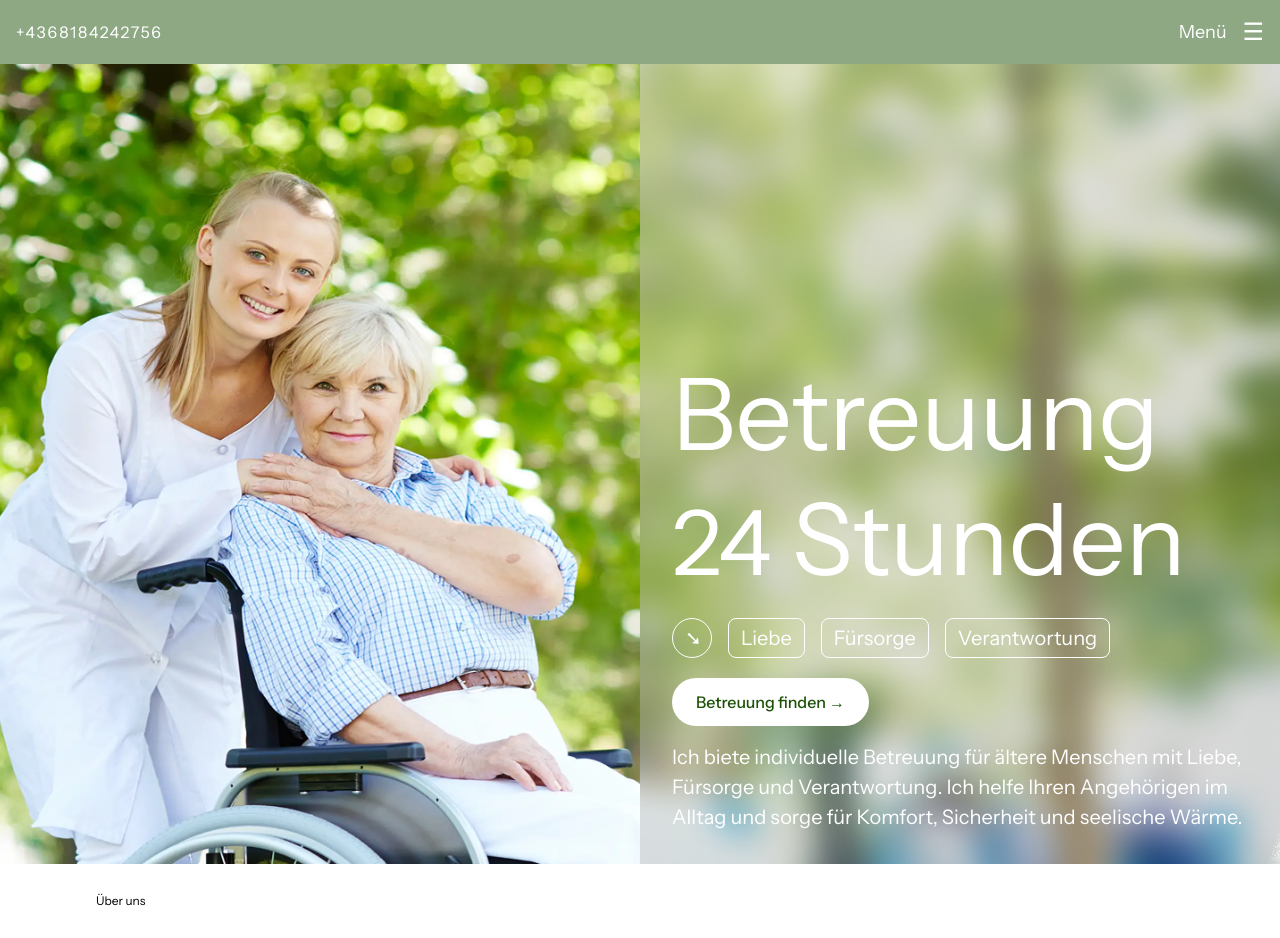
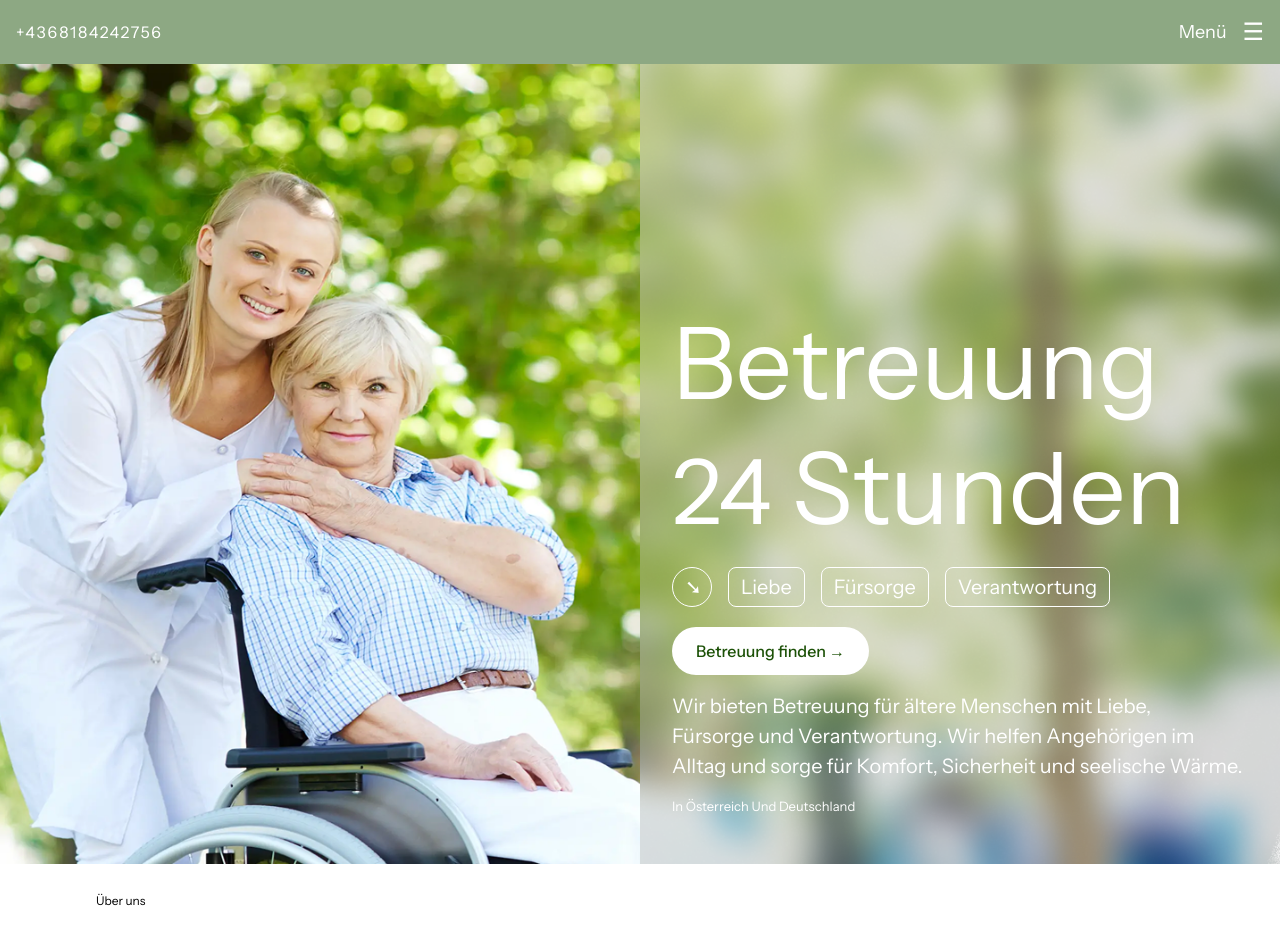
Before and after one commit to Chornei-Olha/Space-of-Mental-Balance, a Next.js app: page / in a window 1280 px wide. Shown: the top 938 px of the page. Built offline with nearby package versions, Linux system fonts and the light colour scheme.

Commit message:
added mail and something text

```diff
--- a/src/app/components/Footer.tsx
+++ b/src/app/components/Footer.tsx
@@ -1,4 +1,4 @@
-import { FaFacebook, FaWhatsapp } from "react-icons/fa";
+import { FaFacebook, FaWhatsapp, FaEnvelope } from "react-icons/fa";
 import { Space_Grotesk } from "next/font/google";
 
 const spaceGrotesk = Space_Grotesk({ subsets: ["latin"], weight: "400" });
@@ -21,6 +21,8 @@ export default function Footer() {
             >
               +4368184242756
             </a>
+
+            <p className="mb-2">Österreich</p>
             <p className="mb-2">Deutschland</p>
           </div>
           <div
@@ -56,7 +58,7 @@ export default function Footer() {
         {/* Ссылки на соцсети */}
         <div className="flex justify-center space-x-10">
           <a
-            href="https: //www.facebook.com/share/1ELcqR64PT/"
+            href="https://www.facebook.com/people/Betreuung-Zu-Hause-Betreuung/pfbid0SqLfHvb332Ko7aRKrb8g83ndVEn8UWGHZxYEHjwYML5YxrkPCDihaT4DpEZQagQol/?rdid=BkuZ2SFRakKbKMgj&share_url=https%3A%2F%2Fwww.facebook.com%2Fshare%2F15uxoXrHqR%2F"
             target="_blank"
             rel="noopener noreferrer"
             className="text-white hover:text-[#1C5107]"
@@ -70,6 +72,12 @@ export default function Footer() {
             className="text-white hover:text-[#1C5107]"
           >
             <FaWhatsapp size={25} />
+          </a>
+          <a
+            href="mailto:office.betreuung24stunden@gmail.com"
+            className="text-white hover:text-[#1C5107]"
+          >
+            <FaEnvelope size={25} />
           </a>
         </div>
 
--- a/src/app/components/HeroSection.tsx
+++ b/src/app/components/HeroSection.tsx
@@ -70,10 +70,13 @@ export default function HeroSection() {
           Betreuung finden →
         </a>
         <p className="mt-4 text-[15px] md:text-[18px] lg:text-[20px] text-left">
-          Ich biete individuelle Betreuung für ältere Menschen mit Liebe,
+          Wir bieten Betreuung für ältere Menschen mit Liebe,
           <br />
-          Fürsorge und Verantwortung. Ich helfe Ihren Angehörigen im <br />
+          Fürsorge und Verantwortung. Wir helfen Angehörigen im <br />
           Alltag und sorge für Komfort, Sicherheit und seelische Wärme.
+        </p>
+        <p className="mt-4 mb-4 text-left text-[13px]">
+          In Österreich Und Deutschland
         </p>
       </div>
     </section>
```
